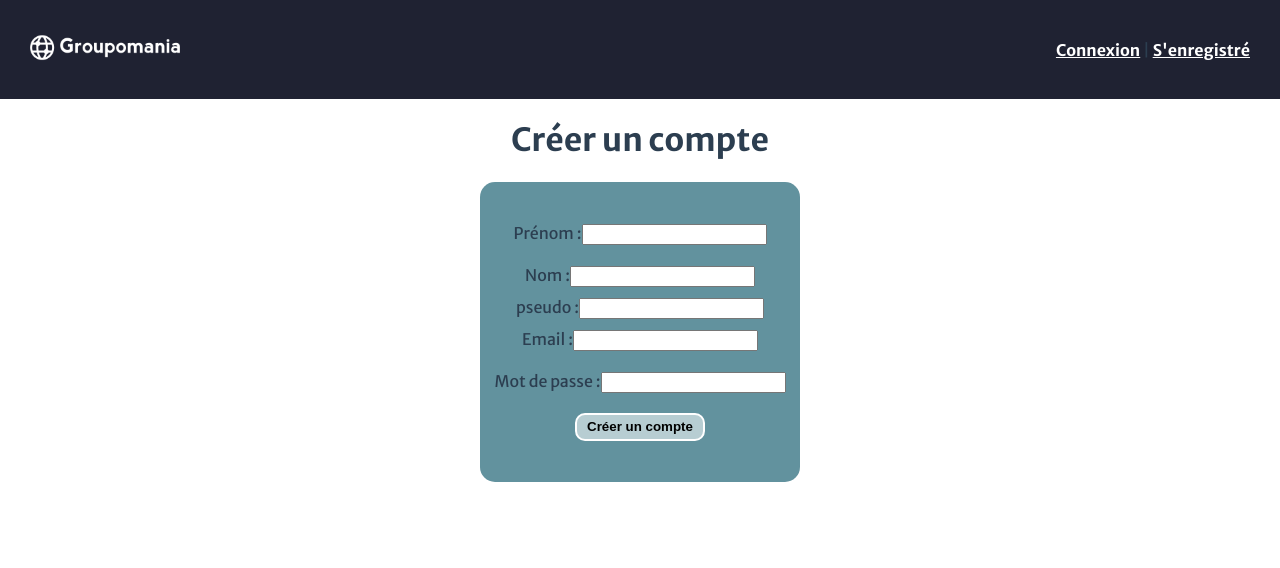
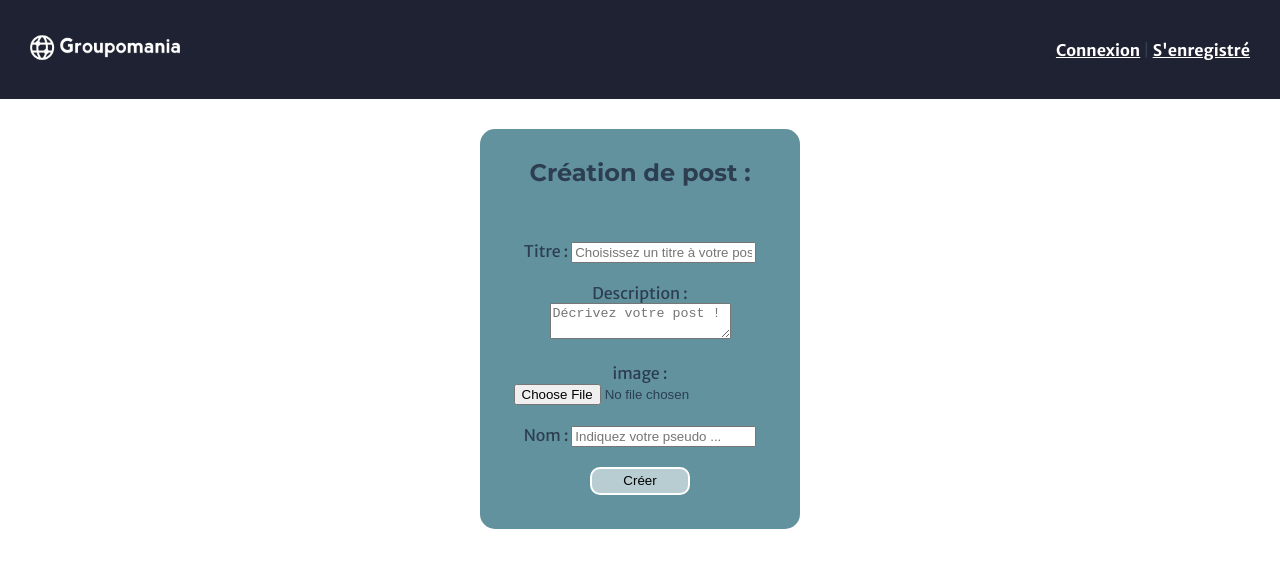
Before and after one commit to Alexandre-C-89/P7_alexandre_clemencot, a Vue app in the folder frontend/: page /createPost in a window 1280 px wide. Shown: the top 568 px of the page. Built offline with nearby package versions, Linux system fonts and the light colour scheme.

Commit message:
mise en place de la page createPost + création du formulaire

```diff
--- a/frontend/src/router/index.js
+++ b/frontend/src/router/index.js
@@ -38,7 +38,7 @@ const routes = [
   {
     path: '/createPost',
     name: 'createPost',
-    component: () => import('../views/Signup.vue'),
+    component: () => import('../views/CreatePost.vue'),
   },
 ];
 
--- a/frontend/src/views/CreatePost.vue
+++ b/frontend/src/views/CreatePost.vue
@@ -1,36 +1,105 @@
 <template>
   <div class="post">
+    <div class="post__title">
+      <p>Création de post :</p>
+    </div>
     <form action="" class="post__form">
-      <div class="post__form__info">
+      <div class="post__form__title">
         <label for="">Titre : </label>
-        <input type="text" />
+        <input type="text" placeholder="Choisissez un titre à votre post !" />
+      </div>
+      <div class="post__form__description">
         <label for="">Description : </label>
-        <input type="text" />
+        <textarea type="text" placeholder="Décrivez votre post !" />
+      </div>
+      <div class="post__form__img">
+        <label for="">image : </label>
+        <input type="file" placeholder="Vous pouvez importez une image !" />
       </div>
       <div class="post__form__name">
         <label for="">Nom : </label>
-        <input type="text" />
+        <input type="text" placeholder="Indiquez votre pseudo ..." />
       </div>
-      <div class="post__form__password">
-        <label for=""></label>
-        <input type="text" />
+      <div class="post__form__btn">
+        <button>Créer</button>
       </div>
     </form>
   </div>
 </template>
 
-<script></script>
+<script>
+export default {
+  name: 'Login',
+  data() {
+    return {
+      title: '',
+      description: '',
+      media: '',
+      userId: '',
+    };
+  },
+  methods: {
+    submit() {
+      const data = {
+        title: this.title,
+        description: this.description,
+        media: this.media,
+        userId: this.userId,
+      };
+      this.axios
+        .post('http://localhost:3000/api/post', data)
+        .then((response) => {
+          if (response) {
+            // Si j'ai une réponse
+            console.log('Post créer !');
+            console.log(response.data.token);
+            this.$router.push({ name: 'Home' });
+          }
+        })
+        .catch((error) => console.log(error));
+    },
+  },
+};
+</script>
 
 <style lang="scss">
 .post {
   width: 320px;
-  height: 160px;
+  height: 400px;
   background-color: #62929e;
   border-radius: 15px;
   display: flex;
   flex-direction: column;
   align-items: center;
   justify-content: center;
+  margin-top: 30px;
+  &__title {
+    font-family: 'Montserrat', sans-serif;
+    font-weight: bold;
+    font-size: 1.5rem;
+  }
+  &__form {
+    display: flex;
+    align-items: center;
+    justify-content: center;
+    flex-direction: column;
+    margin: 20px;
+    &__title {
+      margin: 10px;
+    }
+    &__description {
+      margin: 10px;
+      & label {
+        margin-bottom: 5px;
+      }
+    }
+    &__img {
+      margin: 10px;
+    }
+    &__name {
+      margin: 10px;
+    }
+  }
   & button {
     width: 100px;
     height: 28px;
--- a/frontend/src/views/Home.vue
+++ b/frontend/src/views/Home.vue
@@ -1,7 +1,7 @@
 <template>
   <div class="home">
     <div class="home__icone">
-      <button>Créér un post</button>
+      <button @click.prevent="goToCreatePost()">Créér un post</button>
     </div>
     <div class="home__card" v-for="post in posts" :key="post.card" :post="post">
       <div class="home__card__img">
@@ -44,6 +44,11 @@ export default {
       })
       // eslint-disable-next-line no-console
       .catch((error) => console.log(error));
+  },
+  methods: {
+    goToCreatePost() {
+      this.$router.push({ name: 'createPost' });
+    },
   },
 };
 </script>
```
